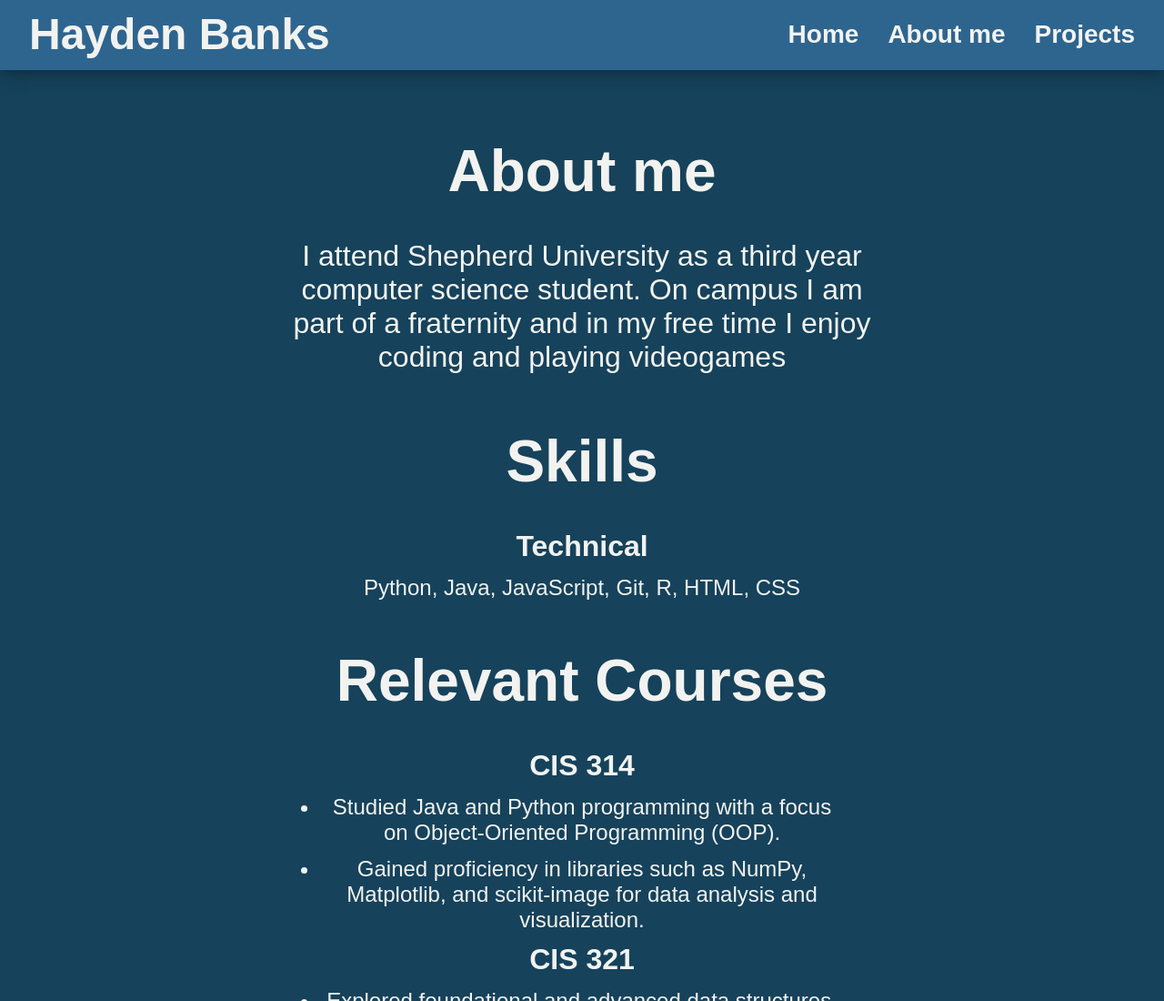
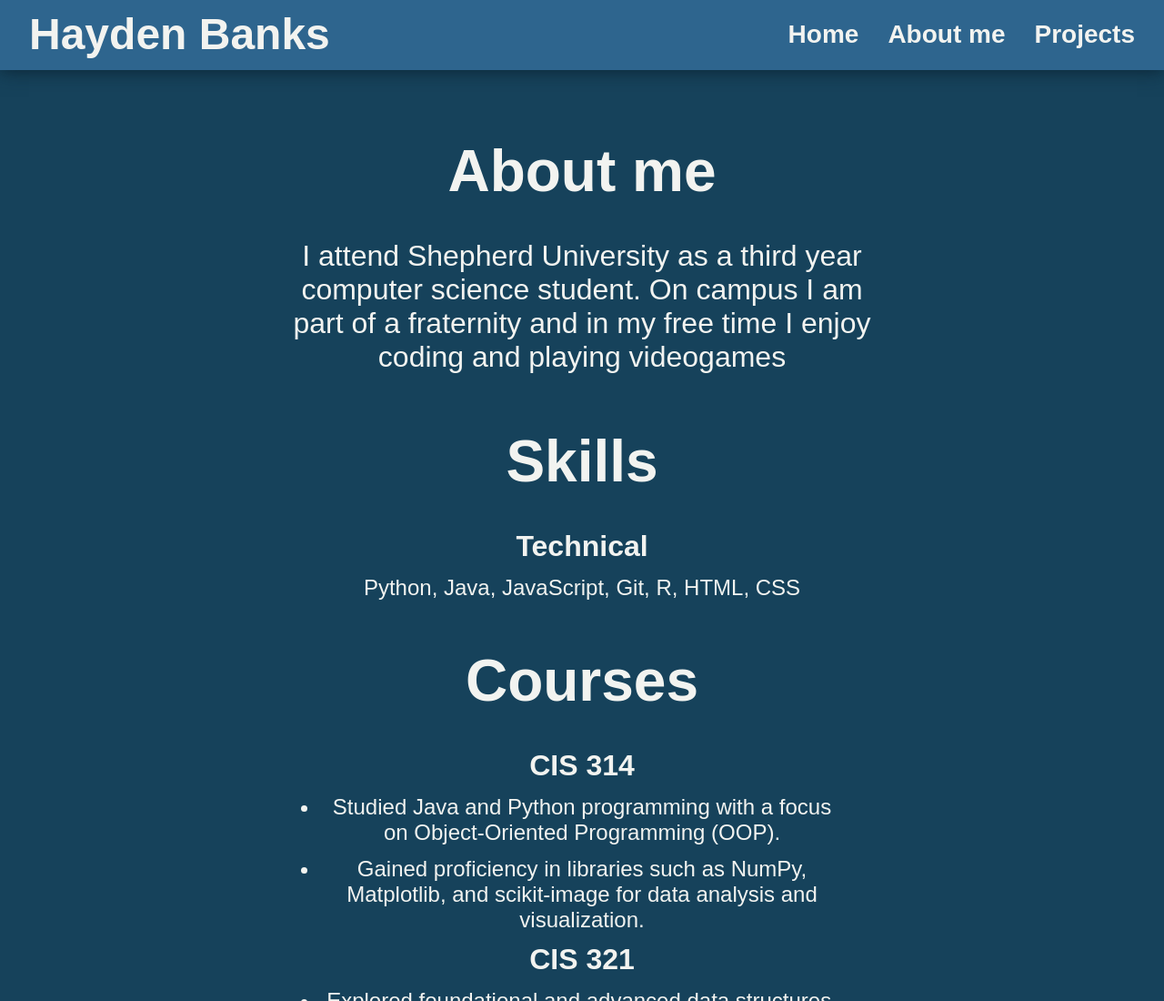
Before and after one commit to bruhchup/PortfolioWebsite, a plain HTML site: page pages/about.html in a window 1280 px wide. Shown: the top 1100 px of the page at 91% size. Drawn offline with Linux system fonts and the light colour scheme.

Commit message:
Word deleted

```diff
--- a/pages/about.html
+++ b/pages/about.html
@@ -37,7 +37,7 @@
                         </p>
                     </li>
                 </ul>
-                <h1>Relevant Courses</h1>
+                <h1>Courses</h1>
                 <ul class="courses">
                     <li>
                         <h2>CIS 314</h2>
```
